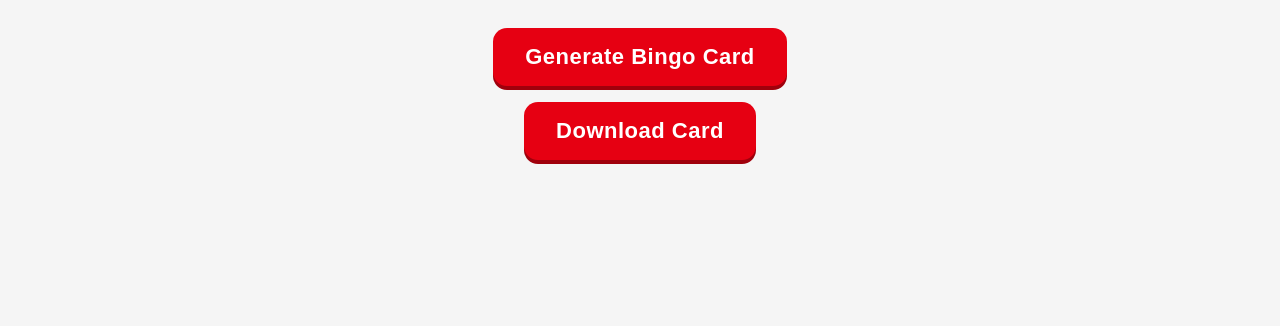
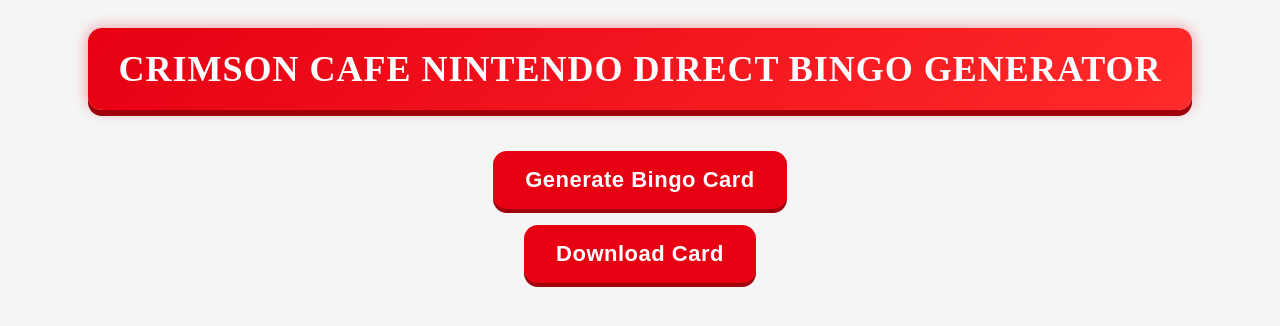
Before and after one commit to KiriakiX/CrimsonCafeNintendoDirectBingoGenerator, an Angular app: page / in a window 1280 px wide. Shown: the top 326 px of the page. Built offline with nearby package versions, Linux system fonts and the light colour scheme.

Commit message:
sdgdfgdfg

```diff
--- a/src/app/bingo-generator/bingo-generator.html
+++ b/src/app/bingo-generator/bingo-generator.html
@@ -1,4 +1,7 @@
   <div class="container">
+    <div class="page-header">
+  Crimson Cafe Nintendo Direct Bingo Generator
+  </div>
 
   <button class="nd-button" (click)="generateCard()">
     Generate Bingo Card
--- a/src/styles.css
+++ b/src/styles.css
@@ -1,7 +1,3 @@
-/* =========================
-   Layout
-========================= */
-
 .container {
   display: flex;
   flex-direction: column;
@@ -18,22 +14,14 @@
   margin-top: 20px;
 }
 
-/* =========================
-   Preview image
-========================= */
-
 .preview {
   max-width: 100%;
   border: 3px solid #000;
   border-radius: 10px;
 }
 
-/* =========================
-   Nintendo-style button
-========================= */
-
 .nd-button {
-  background: #e60012; /* Nintendo red */
+  background: #e60012;
   color: white;
   font-size: 22px;
   font-weight: 800;
@@ -45,7 +33,6 @@
 
   transition: transform 0.15s ease, background 0.15s ease, box-shadow 0.15s ease;
 
-  /* makes it feel more "UI-like" */
   box-shadow: 0 4px 0 #a0000c;
 }
 
@@ -59,17 +46,11 @@
   box-shadow: 0 2px 0 #a0000c;
 }
 
-/* =========================
-   Optional: subtle background vibe
-========================= */
 
 body {
   background: #f5f5f5;
 }
 
-/* =========================
-   OPTIONAL: "pop" animation when image appears
-========================= */
 
 .preview {
   animation: popIn 0.25s ease-out;
@@ -85,3 +66,22 @@
     opacity: 1;
   }
 }
+
+.page-header {
+  background: linear-gradient(135deg, #e60012, #ff2a2a);
+  color: white;
+  font-size: 36px;
+  font-weight: 900;
+  text-align: center;
+  padding: 20px 30px;
+  border-radius: 14px;
+
+  letter-spacing: 1px;
+  margin-bottom: 25px;
+
+  box-shadow:
+    0 6px 0 #a0000c,
+    0 0 15px rgba(230, 0, 18, 0.4);
+
+  text-transform: uppercase;
+}
```
